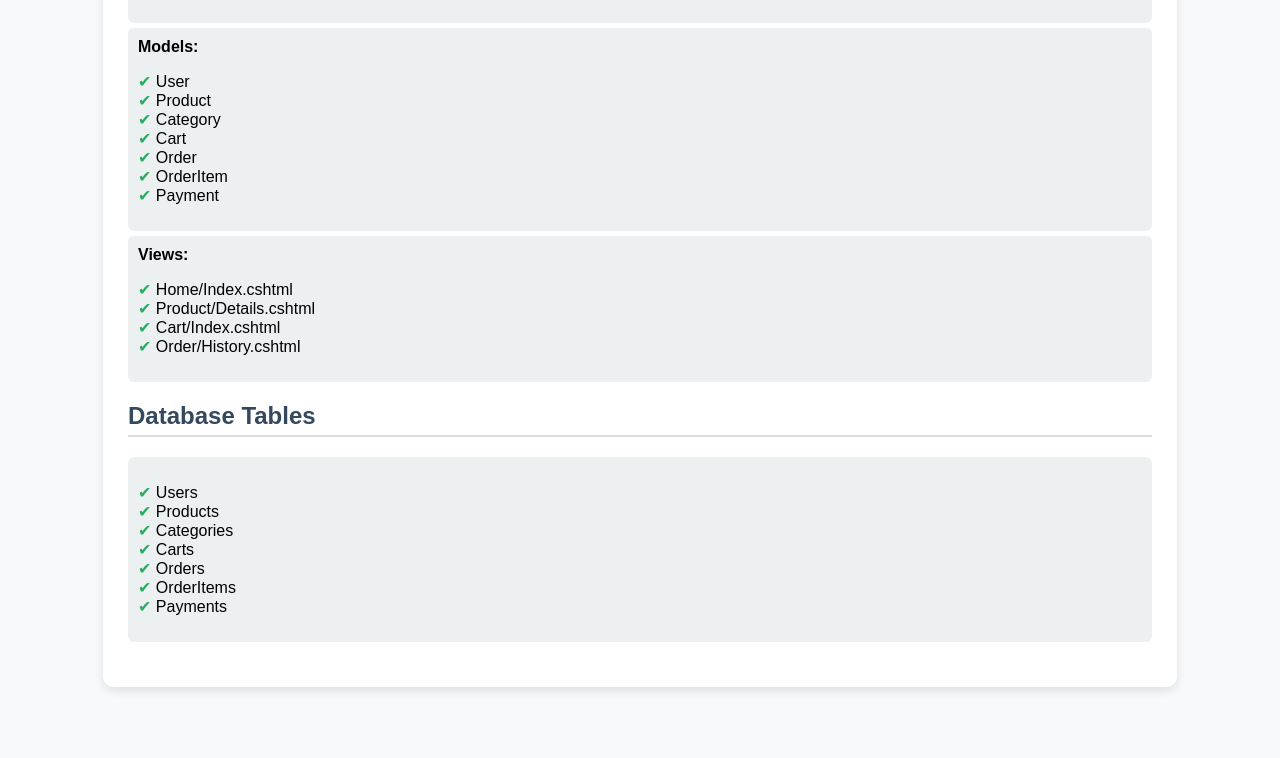
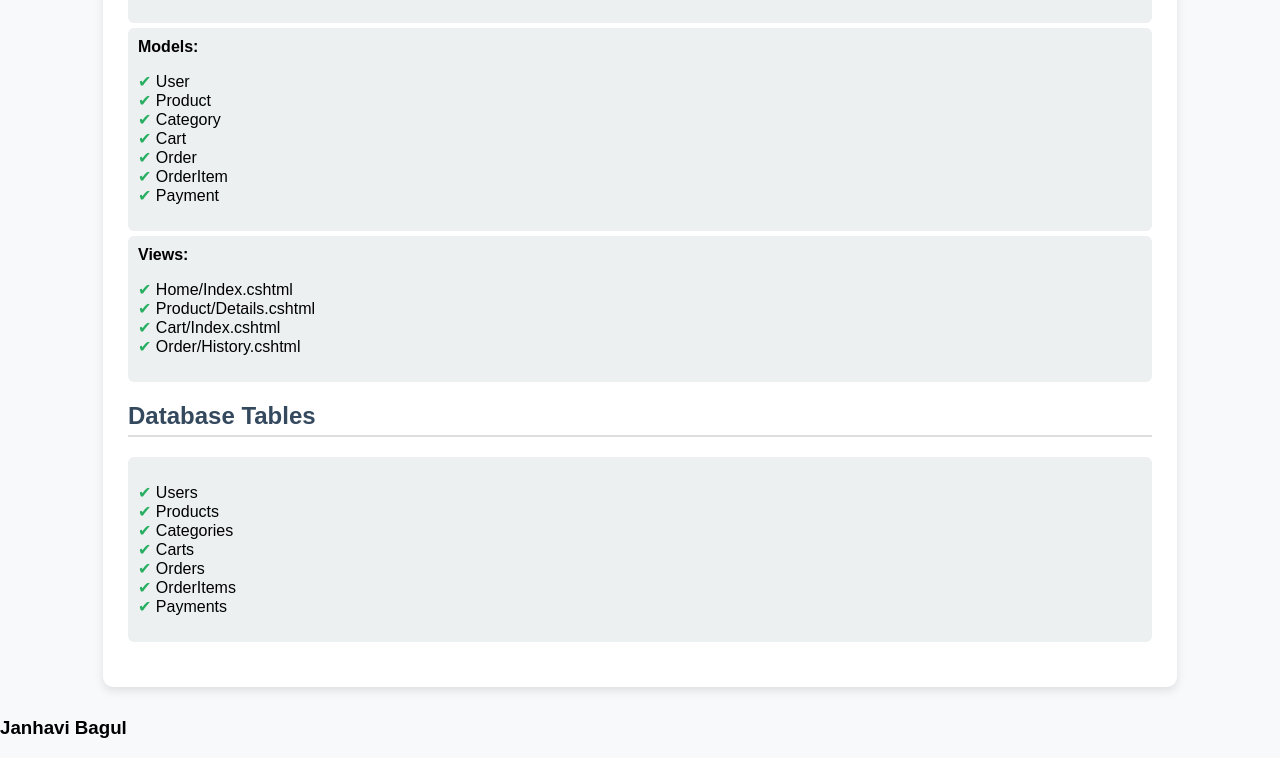
Before and after one commit to JanhaviBagul315/Project_Overview, a plain HTML site: page index.html in a window 1280 px wide. Shown: the part 424-1182 px from the top of the page. Before the commit the page ends 1141 px from the top, so only its background shows below. Drawn offline with Linux system fonts and the light colour scheme.

Commit message:
Update index.html

```diff
--- a/index.html
+++ b/index.html
@@ -112,5 +112,8 @@
             </div>
         </div>
     </div>
+    <div>
+        <h3>Janhavi Bagul</h3>
+    </div>
 </body>
 </html>
```
